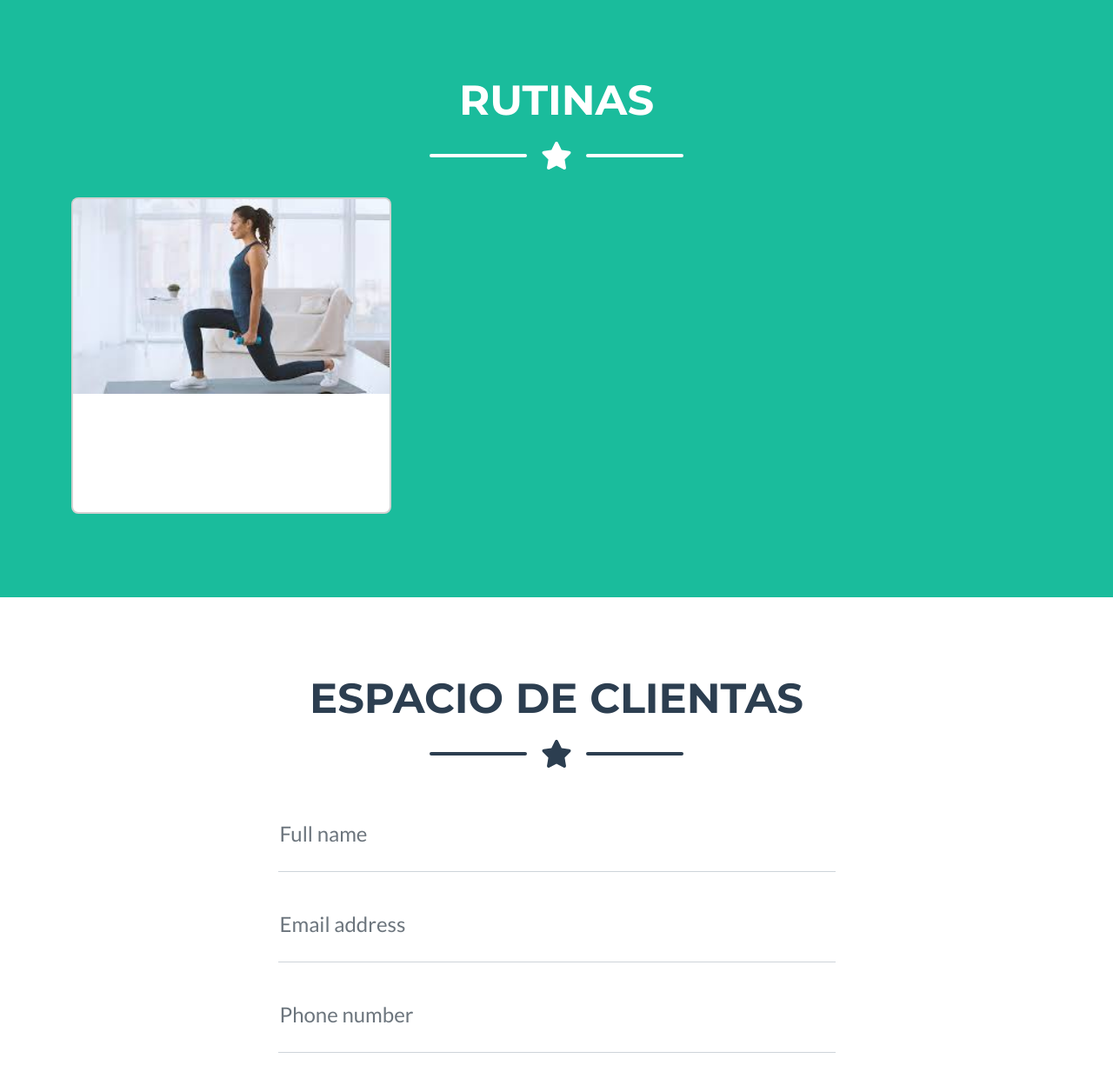
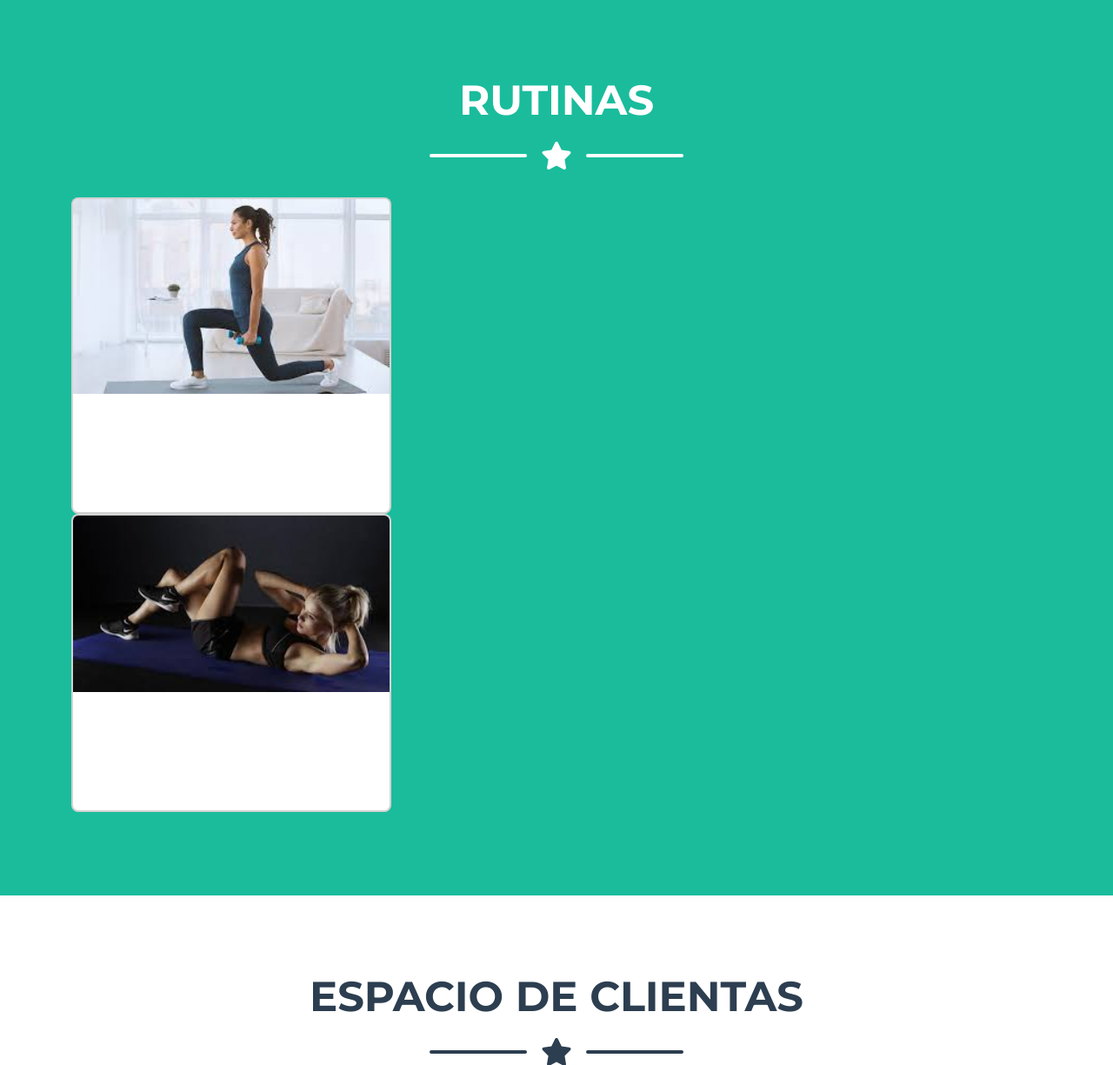
Before and after one commit to antoloza88/tercera_pre-entrega, a Django app: page /AppGym/Clientas in a window 1280 px wide. Shown: the part 2301-3526 px from the top of the page at 87% size. Run offline with Django 4.2, Linux system fonts and the light colour scheme; some libraries are stand-ins or nearby versions.

Commit message:
"Punto Segruo"

```diff
--- a/TerceraPreEntrega/AppGym/template/AppGym/padre.html
+++ b/TerceraPreEntrega/AppGym/template/AppGym/padre.html
@@ -84,12 +84,21 @@
                 </div>
                 <!-- Rutina Section Content-->
                 <div class="card" style="width: 23rem;">
-                    <img src="assets/img/piernas.jpg" class="card-img-top" alt="piernas">
+                    <img src="assets/img/piernas.jpg" class="card-img-top" alt="Piernas">
                     <div class="card-body">
                       <h5 class="card-title">Card title</h5>
                       <p class="card-text">Además de nuestras nueve máquinas vamos a realizar ejercicios para tonificar las piernas durante 40 min.</p>
                     </div>
                 </div>
+
+                <div class="card" style="width: 23rem;">
+                    <img src="assets/img/abdominales.jpg" class="card-img-top" alt="Abdominales">
+                    <div class="card-body">
+                      <h5 class="card-title">Card title</h5>
+                      <p class="card-text">Además de nuestras nueve máquinas vamos a realizar ejercicios para tonificar las piernas durante 40 min.</p>
+                    </div>
+                </div>
+
             </div>
         </section>
         <!-- Clientas Section-->
```
Also changed, not shown: TerceraPreEntrega/AppGym/static/AppGym/assets/img/abdominales.jpg (added).
